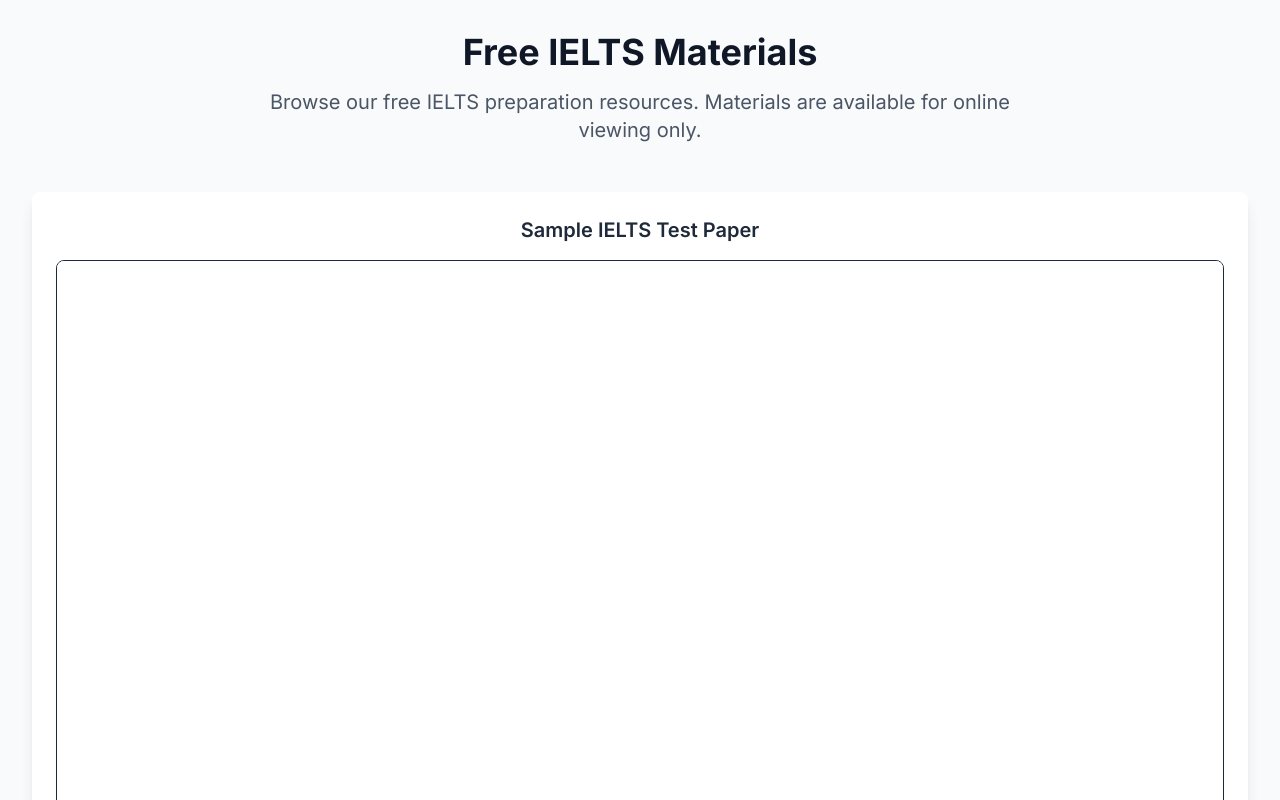
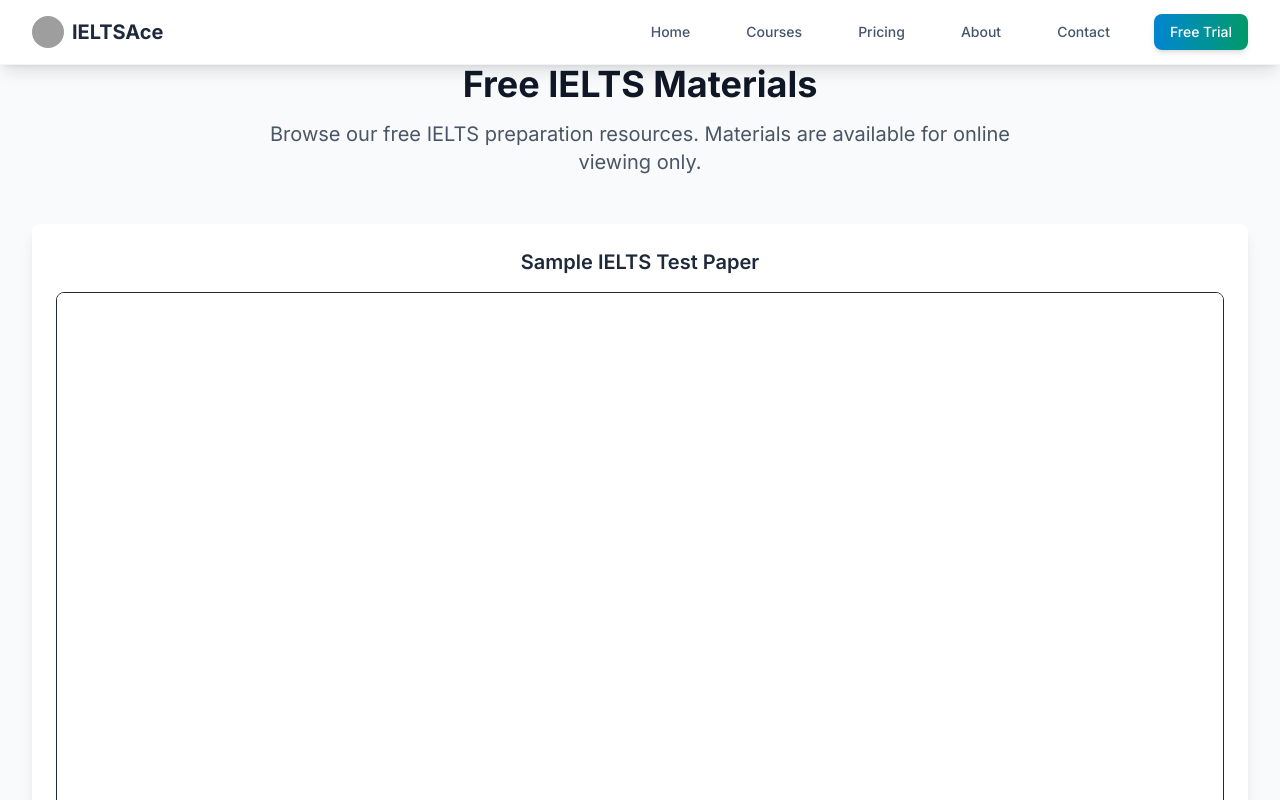
Before and after one commit to MANYA-SHUKLA/IELTSAce--Frontend, a Next.js app: page /free-materials in a window 1280 px wide. Shown: the top 800 px of the page. Built offline with nearby package versions, Linux system fonts and the light colour scheme; grey boxes are pictures that could not be loaded.

Commit message:
Your commit message

```diff
--- a/app/free-materials/page.tsx
+++ b/app/free-materials/page.tsx
@@ -1,4 +1,6 @@
 import SecurePdfViewer from '@/components/SecurePdfViewer';
+import Navbar from '@/components/Navbar';
+import Footer from '@/components/Footer';
 
 const freeMaterials = [
   {
@@ -20,8 +22,10 @@
 
 export default function FreeMaterialsPage() {
   return (
-    <div className="min-h-screen bg-gray-50 py-8">
-      <div className="max-w-7xl mx-auto px-4 sm:px-6 lg:px-8">
+    <div className="min-h-screen bg-gray-50">
+      <Navbar />
+      <div className="pt-16 py-8">
+        <div className="max-w-7xl mx-auto px-4 sm:px-6 lg:px-8">
         {/* Header */}
         <div className="text-center mb-12">
           <h1 className="text-4xl font-bold text-gray-900 mb-4">Free IELTS Materials</h1>
@@ -62,7 +66,9 @@
             Download and print options have been disabled.
           </p>
         </div>
+        </div>
       </div>
+      <Footer />
     </div>
   );
 }
```
